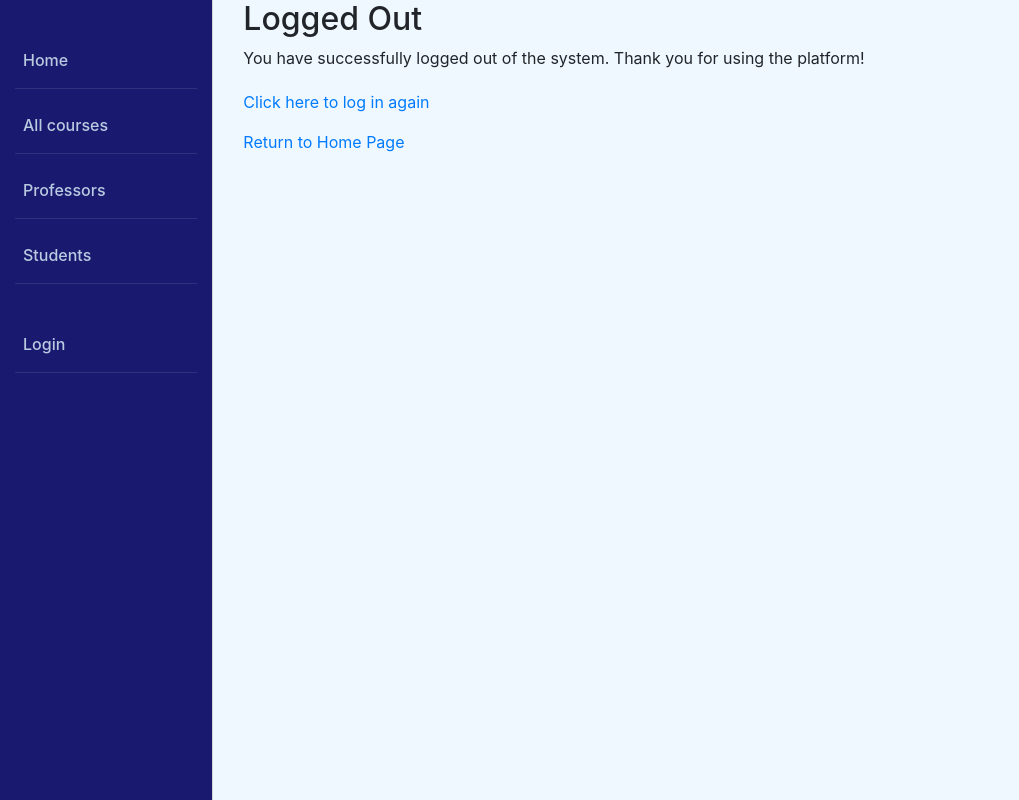
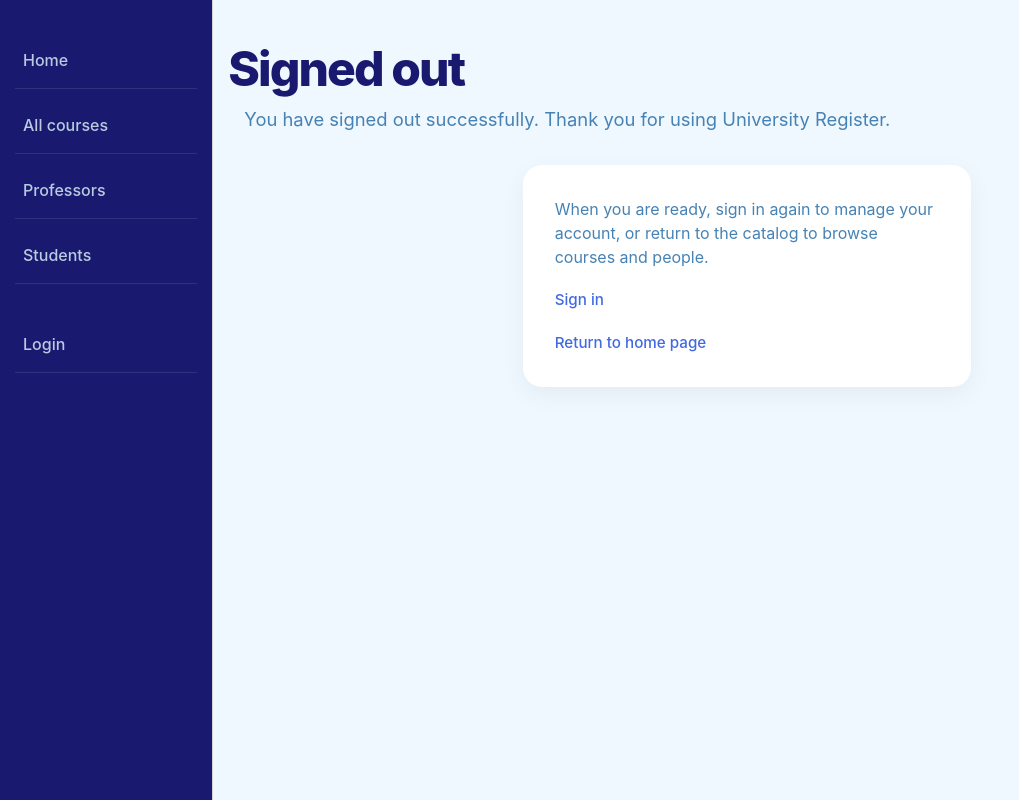
Before and after one commit to celcg/UniversityRegister, a Django app: template universityregister/templates/registration/logged_out.html in a window 1280 px wide. Shown: the whole page, without its empty margins (0-1019 px from the left). Run offline with Django 5.2, Linux system fonts and the light colour scheme; the template is opened without the code that fills it, so the values that code supplies are empty.

Commit message:
styled logged out page

```diff
--- a/universityregister/templates/registration/logged_out.html
+++ b/universityregister/templates/registration/logged_out.html
@@ -1,17 +1,25 @@
 {% extends "base_generic.html" %}
+{% load static %}
+
+{% block extra_css %}
+  <link rel="stylesheet" href="{% static 'css/login.css' %}">
+{% endblock %}
+
+{% block title %}<title>Signed out — University Register</title>{% endblock %}
 
 {% block content %}
-  <div class="container">
-    <h2>Logged Out</h2>
-    <p>You have successfully logged out of the system. Thank you for using the platform!</p>
+  <h1 class="main-title">Signed out</h1>
+  <p class="subtitle">You have signed out successfully. Thank you for using University Register.</p>
 
-    <div style="margin-top: 20px;">
-      <p>
-        <a href="{% url 'login' %}">Click here to log in again</a>
-      </p>
-      <p>
-        <a href="{% url 'index' %}">Return to Home Page</a>
-      </p>
-    </div>
+  <div class="stat-card login-card">
+    <p class="auth-body">
+      When you are ready, sign in again to manage your account, or return to the catalog to browse courses and people.
+    </p>
+    <p class="login-forgot">
+      <a href="{% url 'login' %}">Sign in</a>
+    </p>
+    <p class="login-forgot">
+      <a href="{% url 'index' %}">Return to home page</a>
+    </p>
   </div>
 {% endblock %}
```
Also changed, not shown: universityregister/db.sqlite3.
